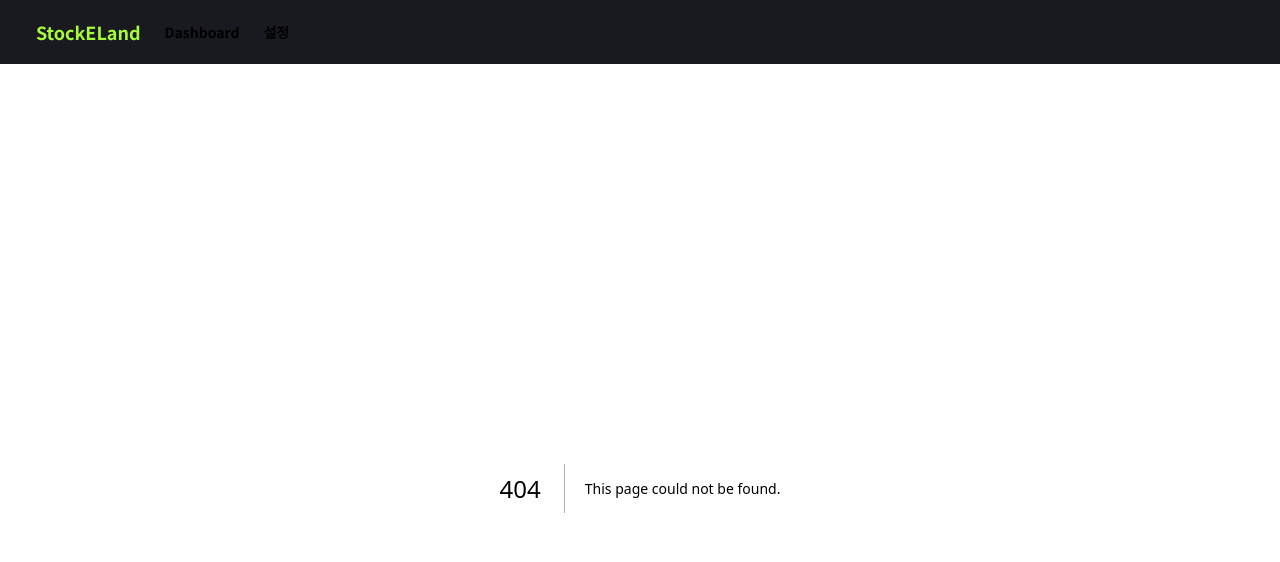
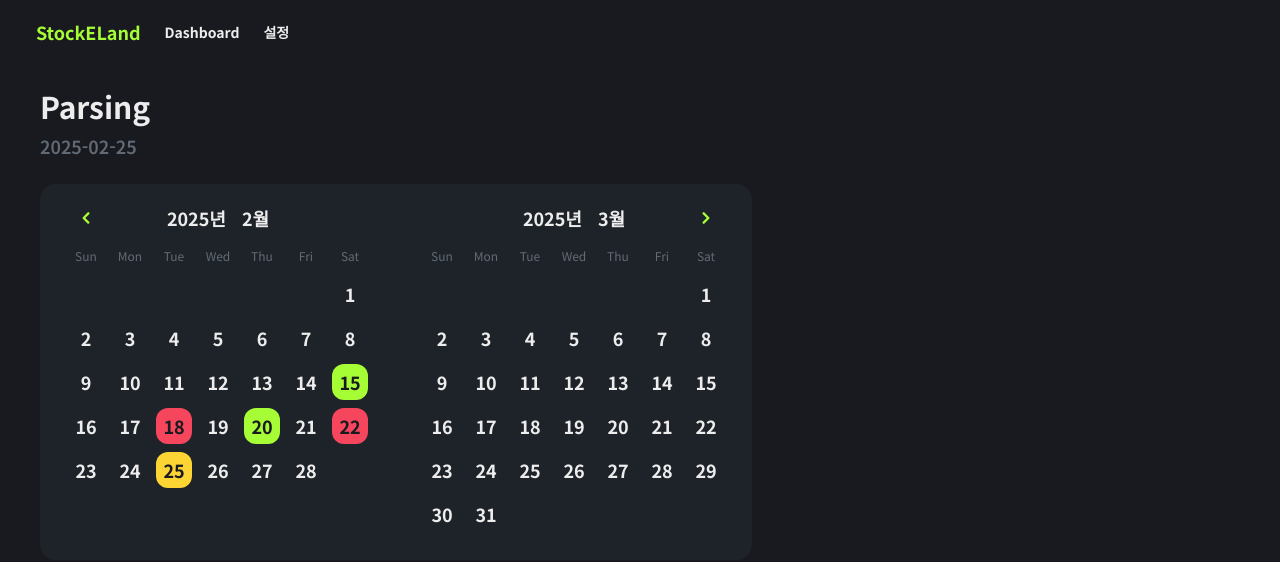
Before and after one commit to StockELand/stockeland-web, a Next.js app: page /process in a window 1280 px wide. Before the commit this address had no page. Shown: the top 562 px of the page. Built offline with nearby package versions, Linux system fonts and the light colour scheme.

Commit message:
[Add] Process 페이지 추가

```diff
--- a/src/app/page.tsx
+++ b/src/app/page.tsx
@@ -6,8 +6,6 @@ import ManualRunCard from "@/components/domain/ManualRunCard";
 import StockListCard from "@/components/domain/StockListCard";
 import useSWR from "swr";
 import { IStockPrediction } from "@/types/api";
-import { DatePicker } from "@/components/date-picker";
-
 export default function Home() {
   const { data: predictions } = useSWR<IStockPrediction[]>(
     "http://localhost:8080/stock/predictions"
@@ -16,22 +14,6 @@ export default function Home() {
 
   return (
     <>
-      <DatePicker
-        doubleCalendar
-        displayDateGroups={[
-          { type: "today", dates: [new Date()], color: "#fcd535" },
-          {
-            type: "success",
-            dates: [new Date(2025, 1, 15), new Date(2025, 1, 20)],
-            color: "#a6fc35",
-          },
-          {
-            type: "failure",
-            dates: [new Date(2025, 1, 18), new Date(2025, 1, 22)],
-            color: "#F6465D",
-          },
-        ]}
-      />
       <Typography variant="h2">Dashboard</Typography>
       <div className="flex flex-wrap gap-6 mb-6">
         <ManualRunCard />
--- /dev/null
+++ b/src/app/process/page.tsx
@@ -0,0 +1,35 @@
+"use client";
+import Typography from "@/components/ui/Typography";
+import { DatePicker, formatDate } from "@/components/date-picker";
+import { useState } from "react";
+
+export default function Process() {
+  const [selectedDate, setSelectedDate] = useState<Date | null>(new Date());
+
+  return (
+    <>
+      <Typography variant="h2" isMargin={false} className="mb-2">
+        Parsing
+      </Typography>
+      <Typography color="primary" variant="h4">
+        {selectedDate && formatDate(selectedDate)}
+      </Typography>
+      <DatePicker
+        onChange={setSelectedDate}
+        doubleCalendar
+        displayDateGroups={[
+          {
+            type: "success",
+            dates: [new Date(2025, 1, 15), new Date(2025, 1, 20)],
+            color: "#a6fc35",
+          },
+          {
+            type: "failure",
+            dates: [new Date(2025, 1, 18), new Date(2025, 1, 22)],
+            color: "#F6465D",
+          },
+        ]}
+      />
+    </>
+  );
+}
```
